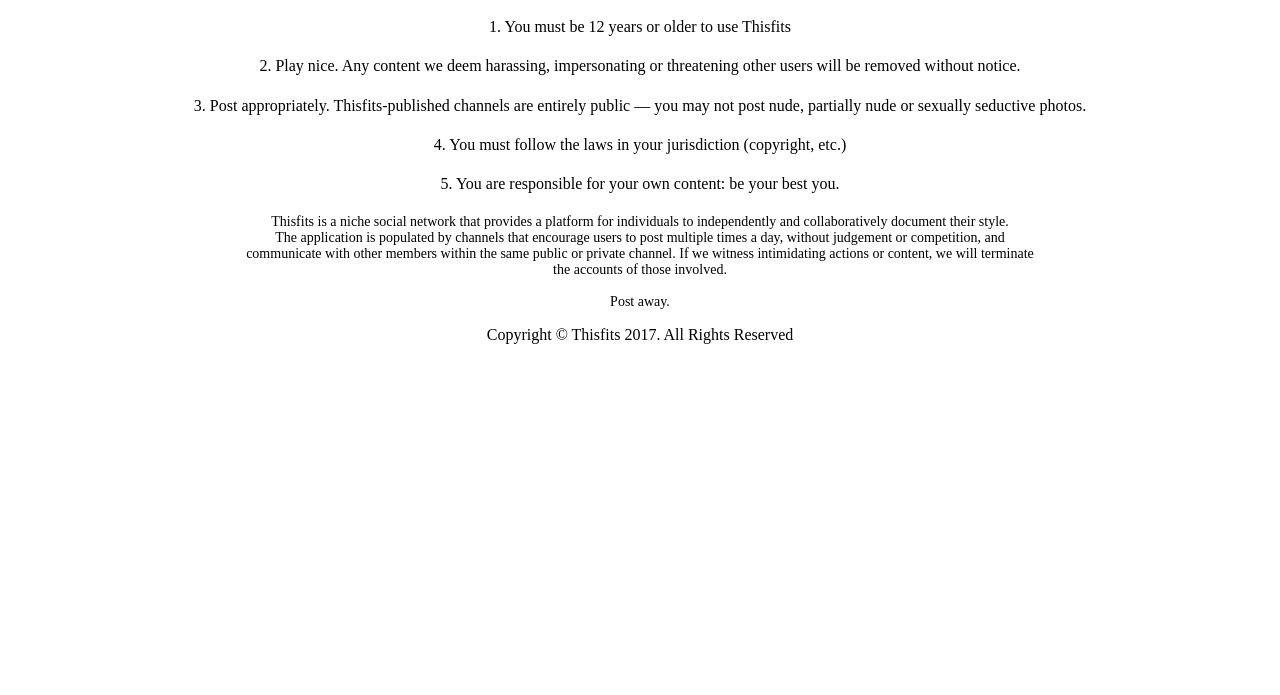
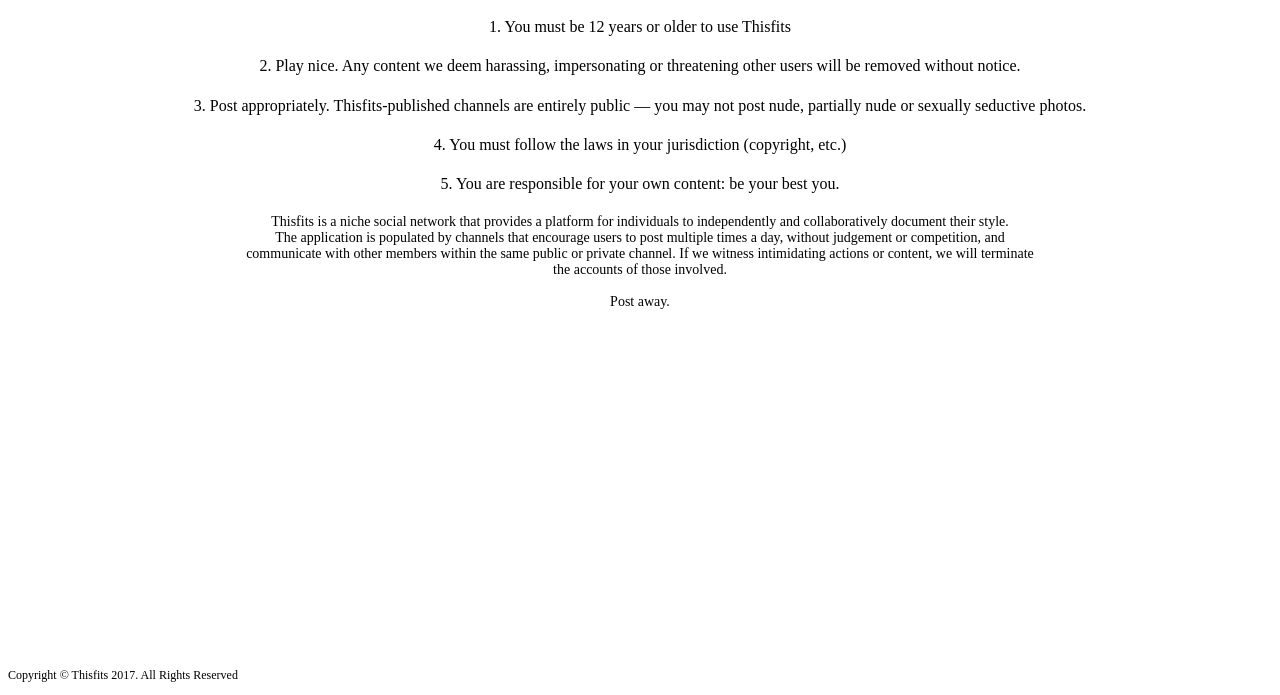
Before and after one commit to sarahshavin/sarahshavin.github.io, a website: page terms.html in a window 1280 px wide. Shown: the part 105-800 px from the top of the page. Drawn offline with Linux system fonts and the light colour scheme.

Commit message:
Moved copyright to bottom of page

```diff
--- a/css/terms.css
+++ b/css/terms.css
@@ -28,7 +28,9 @@
   font-size: 14px;
 }
 
-.footer>p {
+footer>p {
   font-size: 12px;
   text-align: left;
+  position: absolute;
+  bottom:0;
 }
```
